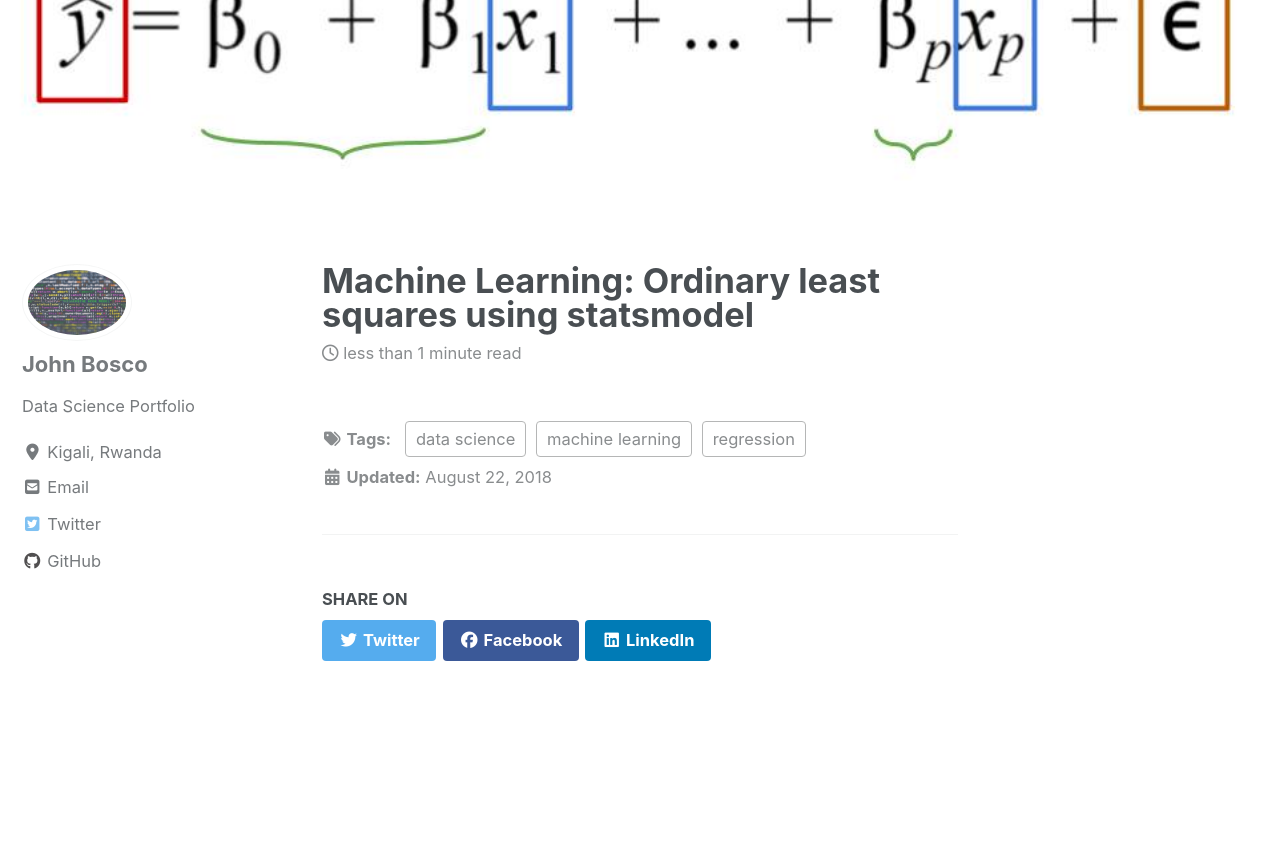
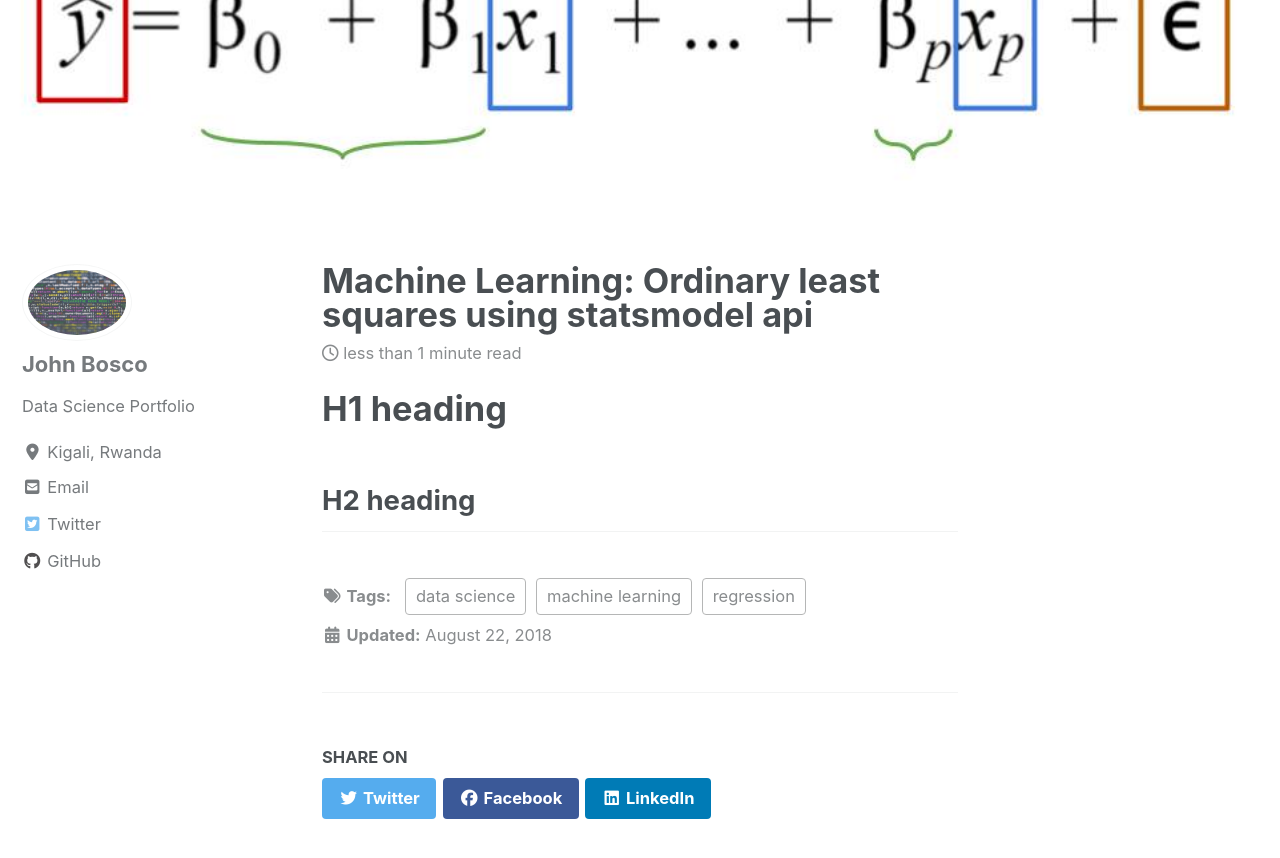
Before and after one commit to boscoj2008/boscoj2008.github.io, a Jekyll site: the page built from _posts/2018-08-22-LinearRegression.md, in a window 1280 px wide and 900 px high, scrolled down 655 px. Shown: the top 858 px of the window. Built offline with Jekyll 4.4.1, drawn with Linux system fonts in a browser that asks for light colours; cached includes are drawn as plain includes; nearby versions of some CDN libraries.

Commit message:
fresh commit

```diff
--- a/_posts/2018-08-22-LinearRegression.md
+++ b/_posts/2018-08-22-LinearRegression.md
@@ -1,8 +1,11 @@
 ---
-title: "Machine Learning: Ordinary least squares using statsmodel"
+title: "Machine Learning: Ordinary least squares using statsmodel api"
 date: 2018-08-22
 tags: [machine learning, data science, regression]
 header:
   image: "/images/linear_reg/regression.jpg"
 excerpt: "Machine Learning, Linear Regression, Polynomial Regression, Data Science"
 ---
+
+# H1 heading
+## H2 heading
```
